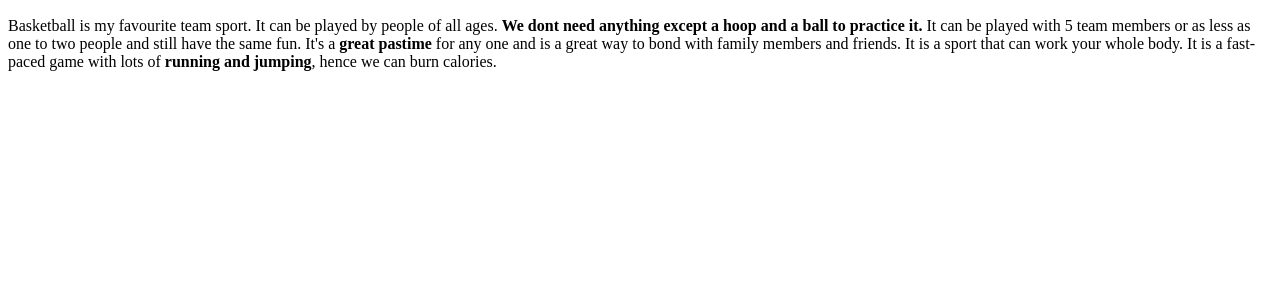
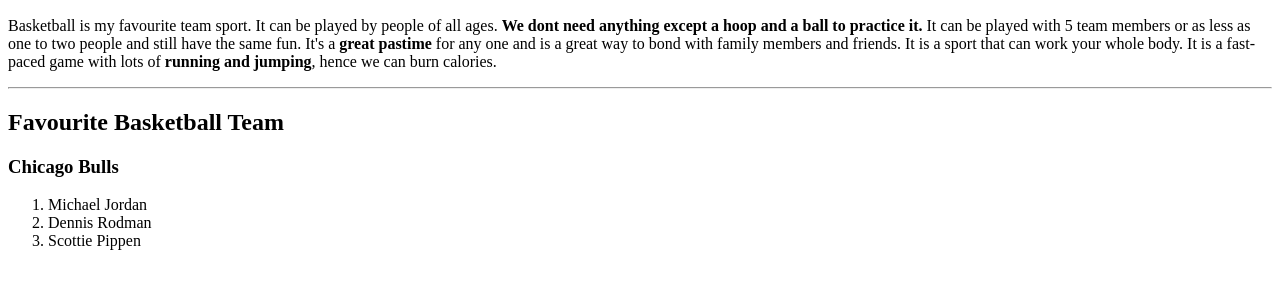
Before and after one commit to 44-563-Web-Apps-S23/44563-webapps-assignment-3-sirishapanu03, a plain HTML site: page index.html in a window 1280 px wide. Shown: the part 110-398 px from the top of the page. Drawn offline with Linux system fonts and the light colour scheme.

Commit message:
Update index.html
added fav basketball team

```diff
--- a/index.html
+++ b/index.html
@@ -12,5 +12,16 @@
             It's a <b>great pastime</b> for any one and is a great way to bond with family members and friends.
             It is a sport that can work your whole body. It is a fast-paced game with lots of <b>running
             and jumping</b>, hence we can burn calories. </p>
+        <hr>
+        <h2>Favourite Basketball Team</h2>
+        <h3>Chicago Bulls</h3>
+    <ol>
+        <li>Michael Jordan</li>
+        <li>Dennis Rodman</li>
+        <li>Scottie Pippen</li>
+    </ol>
+
+
+
     </body>
 </html>
```
